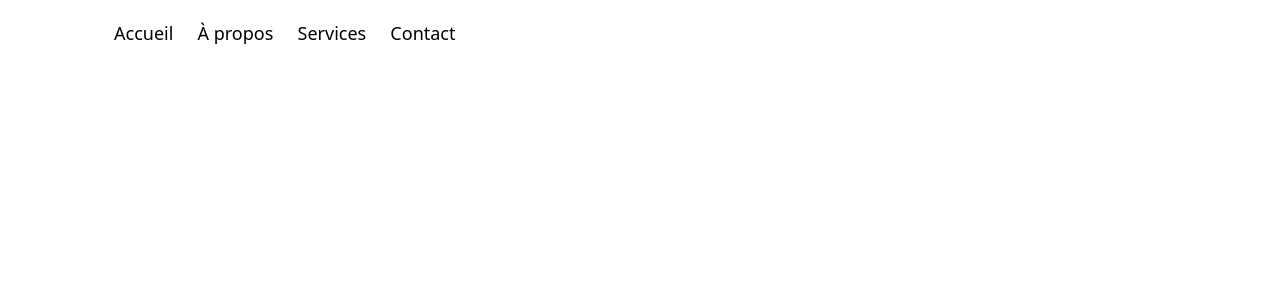
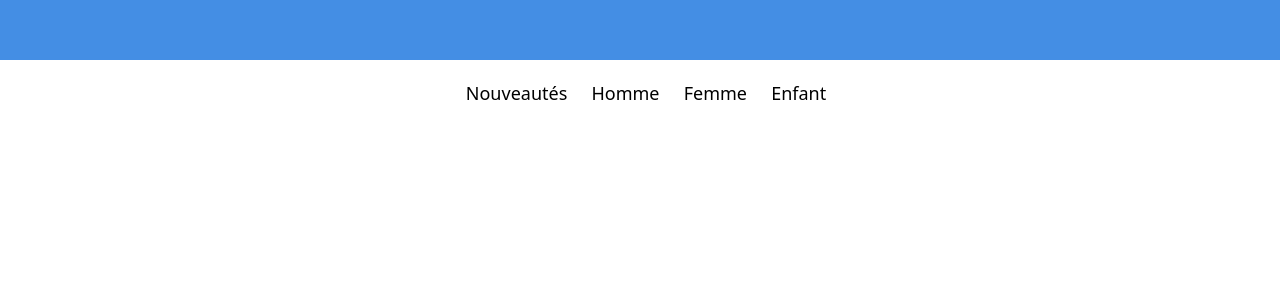
Before and after one commit to oriswalft/Projet-AP3, a Symfony app: template templates/base.html.twig in a window 1280 px wide. Shown: the top 300 px of the page. Run offline with Twig, Linux system fonts and the light colour scheme; the template is opened without the code that fills it, so the values that code supplies are empty; some libraries are stand-ins or nearby versions.

Commit message:
ajout header test

```diff
--- a/templates/base.html.twig
+++ b/templates/base.html.twig
@@ -12,25 +12,29 @@
         {% endblock %}
     </head>
     <body>
-    <header class="navbar col-12">
-        <div class="container">
+        <header class="container-fluid">
+            <div class="row">
+                <div class="header col-12">
+                </div>
+            </div>
+        </header>
+
+        <div class="navbar col-12">
                     <ul class="navbar-menu">
                         <li class="nav-item">
-                        <a class="nav-link" href="#">Accueil</a>
+                            <a class="nav-new" href="#">Nouveautés</a>
                         </li>
                         <li class="nav-item">
-                        <a class="nav-link" href="#">À propos</a>
+                            <a class="nav-kids" href="#">Homme</a>
                         </li>
                         <li class="nav-item">
-                        <a class="nav-link" href="#">Services</a>
+                            <a class="nav-women" href="#">Femme</a>
                         </li>
                         <li class="nav-item">
-                        <a class="nav-link" href="#">Contact</a>
+                            <a class="nav-kids" href="#">Enfant</a>
                         </li>
                     </ul>
                 </div>
-        </div>
-    </header>
         {% block body %}{% endblock %}
 
         <script src="https://cdn.jsdelivr.net/npm/@popperjs/core@2.11.8/dist/umd/popper.min.js" integrity="sha384-I7E8VVD/ismYTF4hNIPjVp/Zjvgyol6VFvRkX/vR+Vc4jQkC+hVqc2pM8ODewa9r" crossorigin="anonymous"></script>
```
Lines whose indentation alone changed are shown as unchanged.
